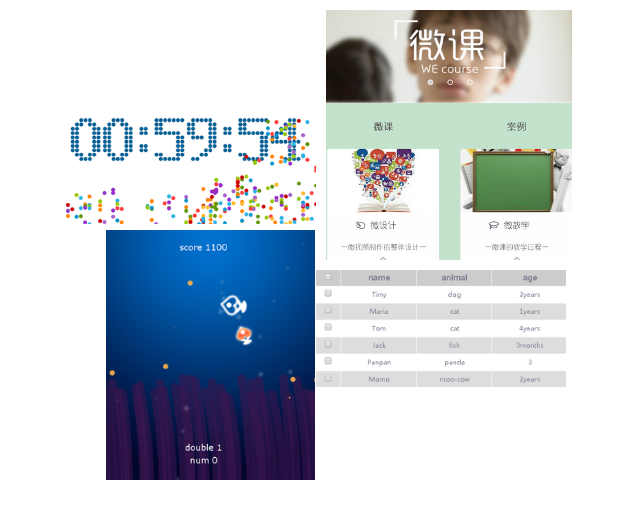
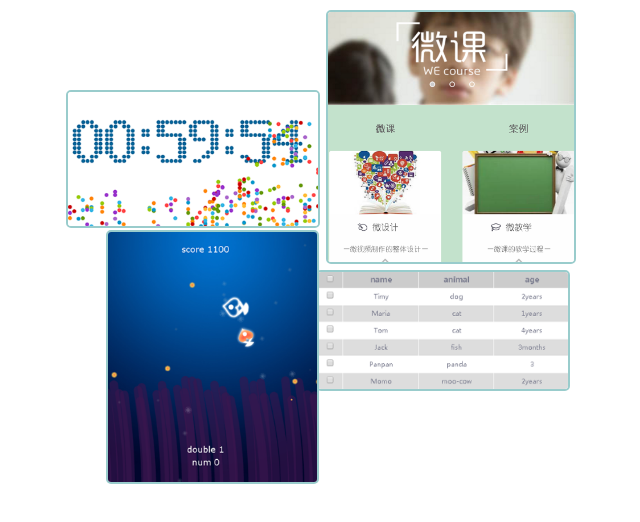
Before and after one commit to Volcaner/showtime, a plain HTML site: page index.html in a window 1280 px wide. Shown: the whole page, without its empty margins (284-924 px from the left). Drawn offline with Linux system fonts and the light colour scheme.

Commit message:
img: border

```diff
--- a/css/main.css
+++ b/css/main.css
@@ -28,6 +28,9 @@
 	height: auto;
 
 	/*style*/
+
+	border: 2px solid #99CCCC;
+	border-radius: 5px 5px;
 }
 .moveMe{
 	/*position*/
```
